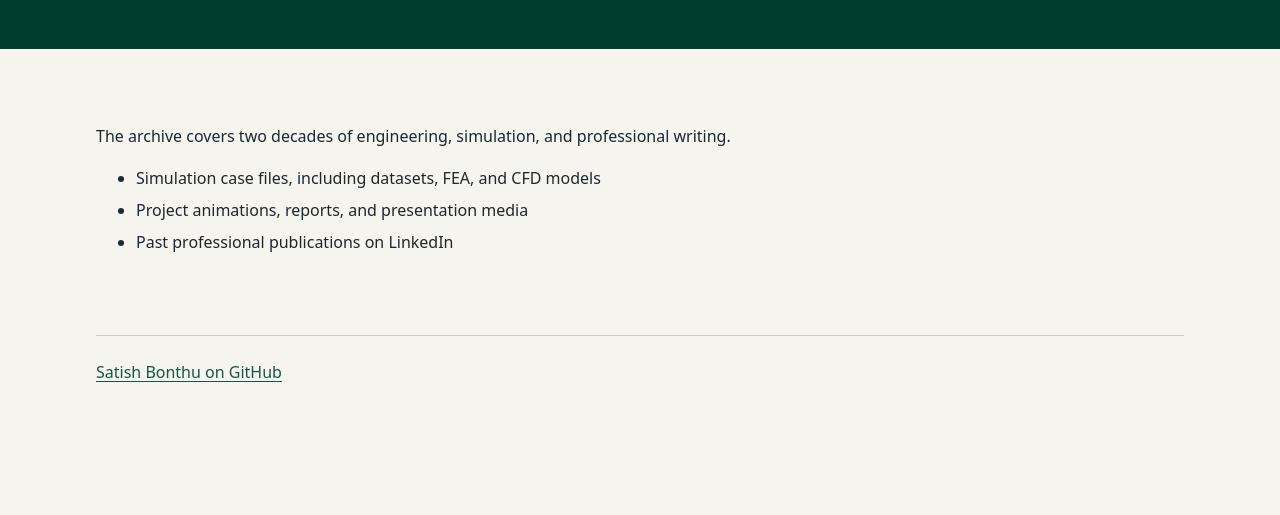
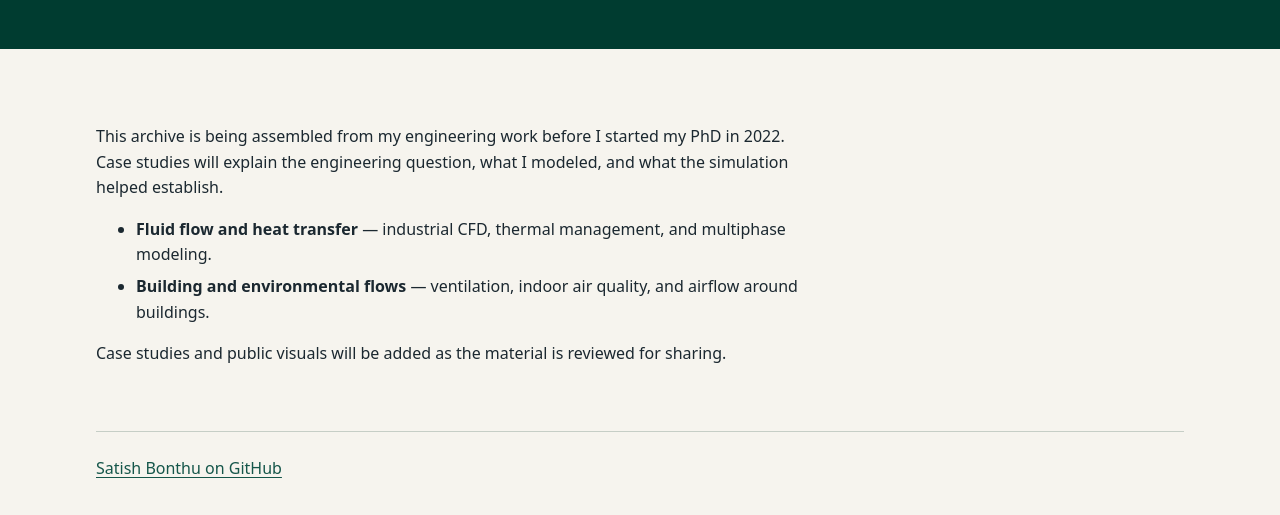
Before and after one commit to Satish-Bonthu/satish-bonthu.github.io, a plain HTML site: page career-archive/index.html in a window 1280 px wide. Shown: the part 285-800 px from the top of the page. Drawn offline with Linux system fonts and the light colour scheme.

Commit message:
Clarify archive scope and explain the acoustics prototypes

```diff
--- a/career-archive/index.html
+++ b/career-archive/index.html
@@ -22,12 +22,12 @@
   <main class="wrap">
     <section id="archive">
       <div class="reading">
-        <p>The archive covers two decades of engineering, simulation, and professional writing.</p>
+        <p>This archive is being assembled from my engineering work before I started my PhD in 2022. Case studies will explain the engineering question, what I modeled, and what the simulation helped establish.</p>
         <ul>
-          <li>Simulation case files, including datasets, FEA, and CFD models</li>
-          <li>Project animations, reports, and presentation media</li>
-          <li>Past professional publications on LinkedIn</li>
+          <li><strong>Fluid flow and heat transfer</strong> — industrial CFD, thermal management, and multiphase modeling.</li>
+          <li><strong>Building and environmental flows</strong> — ventilation, indoor air quality, and airflow around buildings.</li>
         </ul>
+        <p>Case studies and public visuals will be added as the material is reviewed for sharing.</p>
       </div>
     </section>
   </main>
```
Also changed, not shown: lab-prototypes/index.html (+1 -0 lines).
